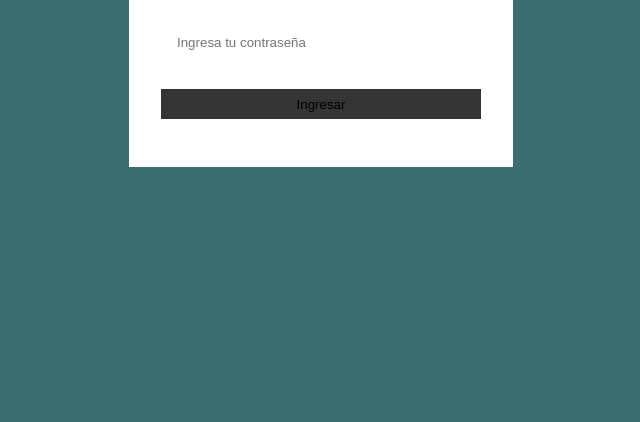
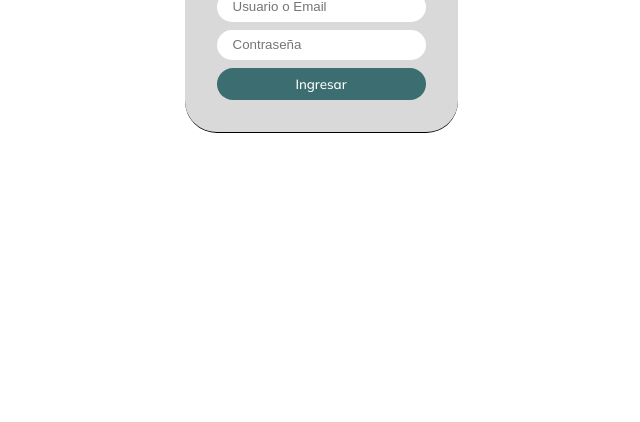
Before and after one commit to benjaminPla/data-warehouse, a plain HTML site: page index.html in a window 1280 px wide. Shown: the part 378-800 px from the top of the page, without its empty margins (319-959 px from the left). Drawn offline with Linux system fonts and the light colour scheme.

```diff
--- a/assets/styles/_login.scss
+++ b/assets/styles/_login.scss
@@ -1,35 +1,45 @@
 #section-login {
+  align-items: center;
+  background-color: $color3;
+  display: flex;
+  font-family: "Mulish", sans-serif;
+  height: 100vh;
+  justify-content: center;
   position: fixed;
-  height: 100vh;
   width: 100vw;
-  background-color: $color2;
-  font-family: "Mulish", sans-serif;
-  display: flex;
-  justify-content: center;
-  align-items: center;
   .container {
-    text-align: center;
-    padding: 2rem;
+    background-color: $color4;
+    border-bottom: 1px solid #000;
+    border-radius: 2rem;
     display: flex;
     flex-direction: column;
-    width: 30%;
-    background-color: $color3;
+    padding: 2rem;
+    text-align: center;
     h1 {
       font-size: 2rem;
+      margin-bottom: 0.5rem;
     }
     input {
+      border-radius: 2rem;
+      border: none;
+      height: 30px;
+      margin-bottom: 0.5rem;
       outline: none;
       padding: 0 1rem;
+      width: 100%;
+    }
+    button {
+      background-color: $color2;
+      border-radius: 1rem;
       border: none;
-      height: 30px;
-      margin: 1rem 0;
+      color: $color3;
+      font-family: "Mulish", sans-serif;
+      justify-self: right;
+      padding: 0.5rem 1rem;
     }
-    input[type="button"] {
-      background-color: $color1;
-    }
-    input[type="button"]:hover {
+    button:hover {
       cursor: pointer;
-      background-color: $color4;
+      background-color: $color5;
     }
   }
 }
--- a/index.html
+++ b/index.html
@@ -15,13 +15,13 @@
   </head>
   <body>
     <section id="section-login">
-        <div class="container">
-            <h1>Bienvenido</h1>
-            <input type="text" placeholder="Ingresa tu Nombre de Usuario o Email" autocomplete="off" />
-            <input type="password" placeholder="Ingresa tu contraseña" autocomplete="off"/>
-            <input id="login-btn" type='button' value="Ingresar"></input>
-        </div>
+      <div class="container">
+        <h1>Bienvenido</h1>
+        <input type="text" placeholder="Usuario o Email" autocomplete="off" />
+        <input type="password" placeholder="Contraseña" autocomplete="off" />
+        <button id="login-btn">Ingresar</button>
+      </div>
     </section>
-    <script type="module" src='./scripts/main.js'></script>
+    <script type="module" src="./scripts/main.js"></script>
   </body>
 </html>
--- a/scripts/events.js
+++ b/scripts/events.js
@@ -2,6 +2,11 @@
 import { dom } from "./dom.js";
 
 const events = {
+  loginBtn: () => {
+    document.getElementById("login-btn").addEventListener("click", () => {
+      console.log("si");
+    });
+  },
   areasBtn: () => {
     document.getElementById("areas-btn").addEventListener("click", async () => {
       functions.clearNode("section-main");
--- a/scripts/main.js
+++ b/scripts/main.js
@@ -1,6 +1,4 @@
-// document.getElementById("login-btn").addEventListener("click", async () => {
-//   location.href = "http://127.0.0.1:5500/public/home.html";
-// });
 import { events } from "./events.js";
 
-events.areasBtn();
+if (location.href.endsWith("index.html")) events.loginBtn(); //cambiar, obvio
+if (location.href.endsWith("home.html")) events.areasBtn();
```
Also changed, not shown: assets/styles/main.css, 1 other file.
